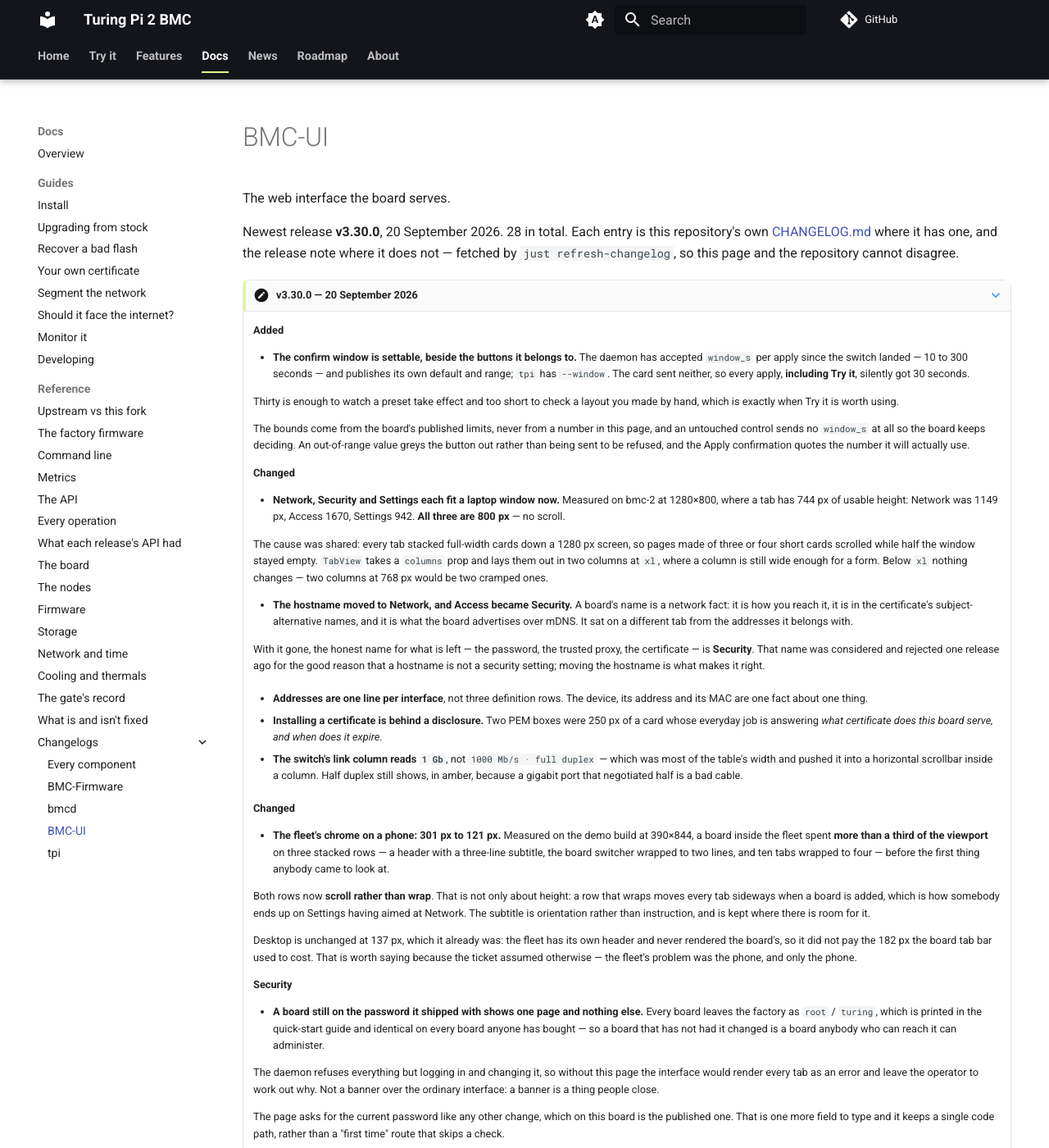
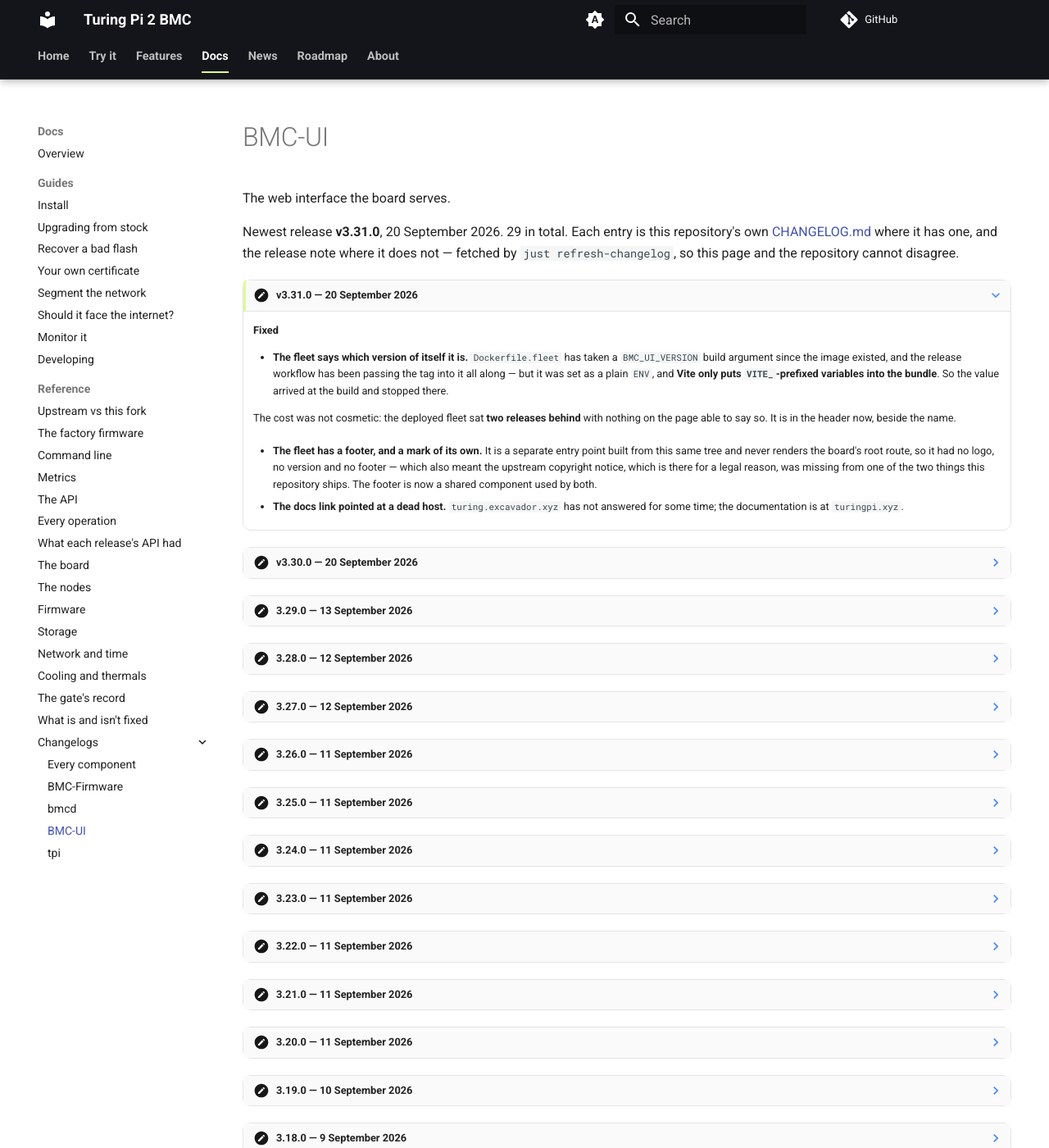
Before and after one commit to excavador-turing/www, an MkDocs documentation site: the page built from docs/changelog/bmc-ui.md, in a window 1280 px wide and 1400 px high. Shown: the whole window at 82% size. Built offline with MkDocs 1.6.1 and Material for MkDocs 9.7.7, drawn with Linux system fonts in a browser that asks for light colours; comment, search, counter and statistics services are not loaded; some of the changed text lies outside the part shown.

Commit message:
a shipped idea is not planned, and the demo's fleet knows its version
facts.py counted every idea on the roadmap as planned, so the front page
would have said seven things were planned and that the VLANs led the
vote the evening they shipped. It now counts what the roadmap page shows
as planned, and records how many shipped from the list.

pages.yml built the fleet demo pane with BMC_UI_VERSION and no VITE_
prefix -- the same slip Dockerfile.fleet had until 3.31.0 -- so the
demo's fleet header would have said "dev".

Also picks up BMC-UI 3.31.0 in the changelog and facts.

Co-Authored-By: Claude Fable 5.1 <noreply@anthropic.com>

```diff
--- a/docs/changelog/bmc-ui.md
+++ b/docs/changelog/bmc-ui.md
@@ -7,9 +7,33 @@ hide:
 
 The web interface the board serves.
 
-Newest release **v3.30.0**, 20 September 2026. 28 in total. Each entry is this repository's own [CHANGELOG.md](https://github.com/excavador-turing/BMC-UI/blob/hive/CHANGELOG.md) where it has one, and the release note where it does not — fetched by `just refresh-changelog`, so this page and the repository cannot disagree.
+Newest release **v3.31.0**, 20 September 2026. 29 in total. Each entry is this repository's own [CHANGELOG.md](https://github.com/excavador-turing/BMC-UI/blob/hive/CHANGELOG.md) where it has one, and the release note where it does not — fetched by `just refresh-changelog`, so this page and the repository cannot disagree.
 
-???+ note "v3.30.0 — 20 September 2026"
+???+ note "v3.31.0 — 20 September 2026"
+
+    **Fixed**
+
+    - **The fleet says which version of itself it is.** `Dockerfile.fleet` has
+      taken a `BMC_UI_VERSION` build argument since the image existed, and the
+      release workflow has been passing the tag into it all along — but it was set
+      as a plain `ENV`, and **Vite only puts `VITE_`-prefixed variables into the
+      bundle**. So the value arrived at the build and stopped there.
+
+      The cost was not cosmetic: the deployed fleet sat **two releases behind**
+      with nothing on the page able to say so. It is in the header now, beside the
+      name.
+
+    - **The fleet has a footer, and a mark of its own.** It is a separate entry
+      point built from this same tree and never renders the board's root route, so
+      it had no logo, no version and no footer — which also meant the upstream
+      copyright notice, which is there for a legal reason, was missing from one of
+      the two things this repository ships. The footer is now a shared component
+      used by both.
+
+    - **The docs link pointed at a dead host.** `turing.excavador.xyz` has not
+      answered for some time; the documentation is at `turingpi.xyz`.
+
+??? note "v3.30.0 — 20 September 2026"
 
     **Added**
 
```
Also changed, not shown: docs/changelog/index.md (+1 -1 lines), docs/data/facts.yaml (+8 -7 lines), 2 other files.
